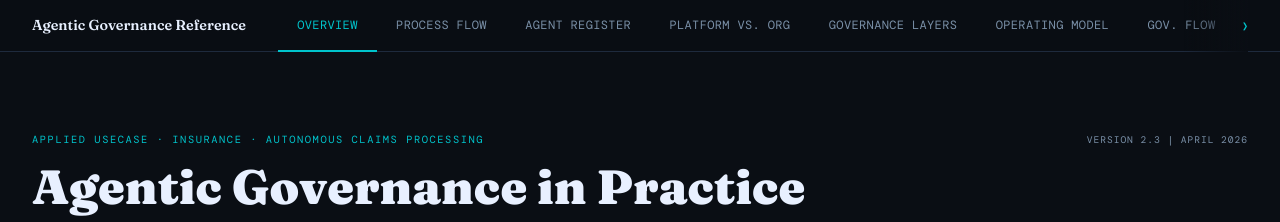
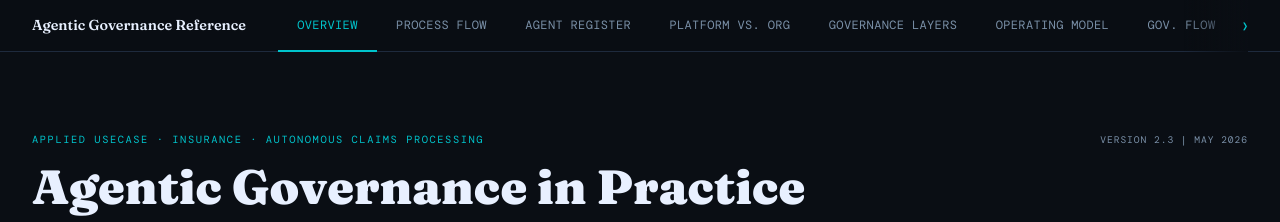
Before and after one commit to KaiNiephaus/agentic-governance-reference, a React (Vite) app: page / in a window 1280 px wide. Shown: the top 222 px of the page. Built offline with nearby package versions, Linux system fonts and the light colour scheme; a web font is replaced by a local one.

Commit message:
Update Overview.tsx

```diff
--- a/src/components/tabs/Overview.tsx
+++ b/src/components/tabs/Overview.tsx
@@ -5,7 +5,7 @@ export default function Overview() {
       {/* ── HERO ── */}
       <div className="hero" style={{ position: 'relative' }}>
         <div style={{ position: 'absolute', top: 0, right: 0, fontFamily: "'DM Mono', monospace", fontSize: '0.6rem', textTransform: 'uppercase', letterSpacing: '0.1em', color: 'var(--text-dim)' }}>
-          Version 2.3 | April 2026
+          Version 2.3 | May 2026
         </div>
         <div className="hero-label">Applied Usecase · Insurance · Autonomous Claims Processing</div>
         <h1>Agentic Governance in Practice</h1>
```
